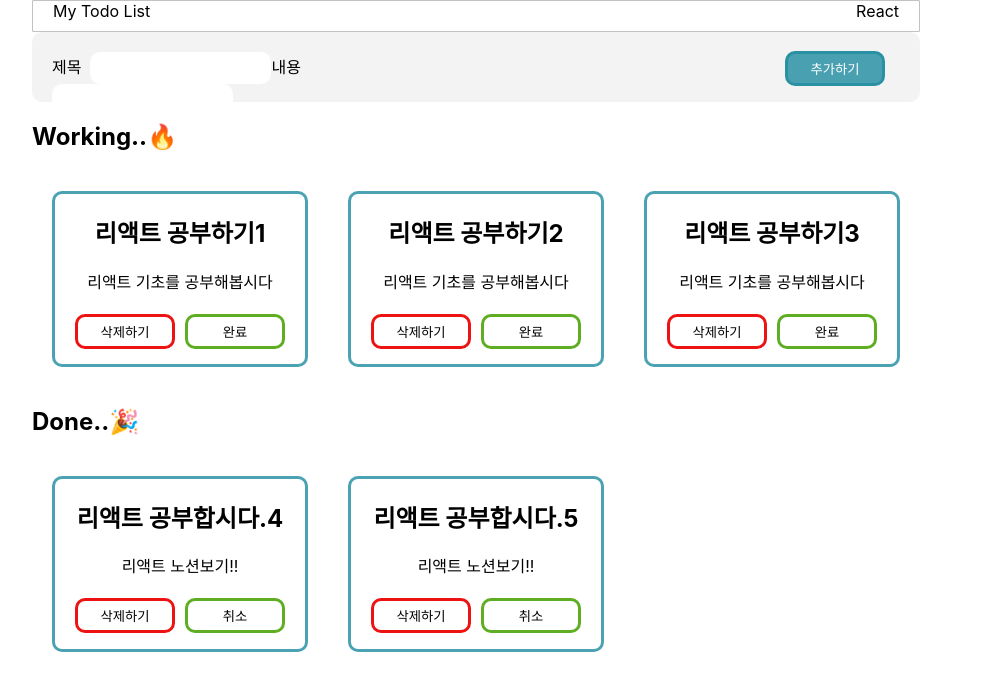
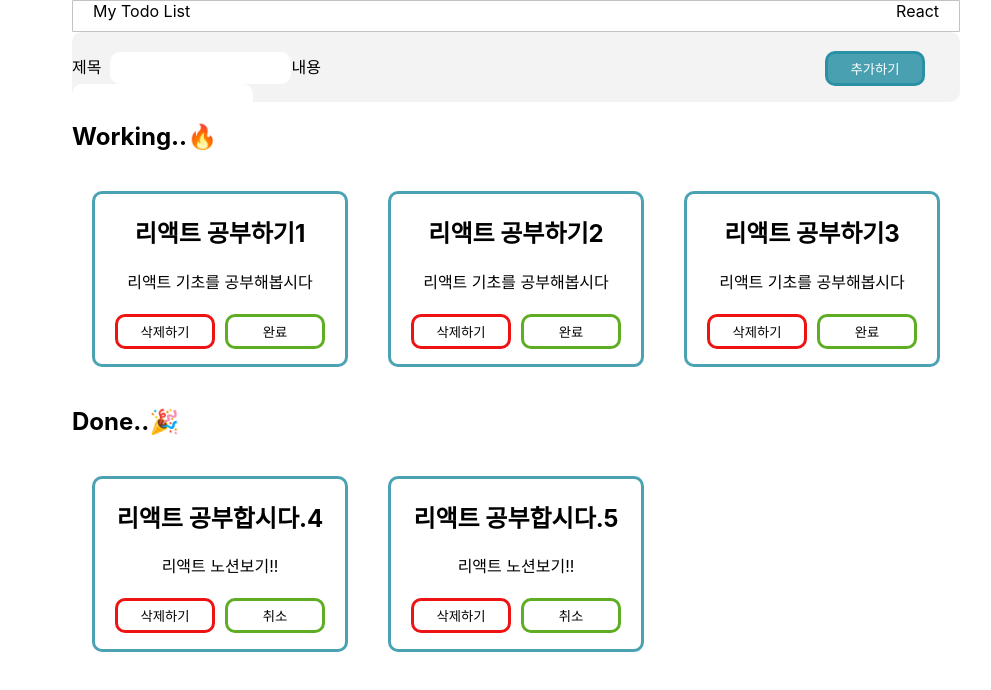
Before and after one commit to dpwl032/React, a React (Create React App) app: page / in a window 1280 px wide. Shown: the top 690 px of the page, without its empty margins (124-1115 px from the left). Built offline with nearby package versions, Linux system fonts and the light colour scheme.

Commit message:
수정중

```diff
--- a/src/App.css
+++ b/src/App.css
@@ -1,6 +1,4 @@
 .content-wrap{
-  max-width: 1200px;
-  min-width: 800px;
   display: flex;
   align-items: center;
   justify-content: center;
@@ -33,7 +31,7 @@
 
 .input-contents{
   width: 50%;
-  margin-left: 20px;
+  margin-left: 0px;
   margin-top: 20px;
 }
 
--- a/src/App.js
+++ b/src/App.js
@@ -76,14 +76,17 @@ const [done, setDone] = useState(doneLists);
 
     const changeDone = toDoLists.filter((items)=>items.id ===id);
 
+  //  const a = {...changeDone};
+  //  const b = {...a};
+  //  a.id=1515;
+  //  console.log(a);
 
 
-    setDoneLists([...doneLists,...changeDone ]);
+    setDoneLists([...doneLists,...changeDone]);
 
-    console.log(doneLists);
 
-    const changeWorking = toDoLists.filter((items)=>items.id !==id);
-    setTodoLists(changeWorking);
+    const changeTodoList = toDoLists.filter((items)=>items.id !==id);
+    setTodoLists(changeTodoList);
 
   }
 
@@ -93,8 +96,8 @@ const [done, setDone] = useState(doneLists);
    const cancelDone = doneLists.filter((items)=>items.id ===id);
    setTodoLists([...toDoLists, ...cancelDone ]);
 
-   const aaa = doneLists.filter((items)=>items.id !==id);
-    setDoneLists(aaa);
+   const chandDoneList = doneLists.filter((items)=>items.id !==id);
+    setDoneLists(chandDoneList);
 
   }
 
```
